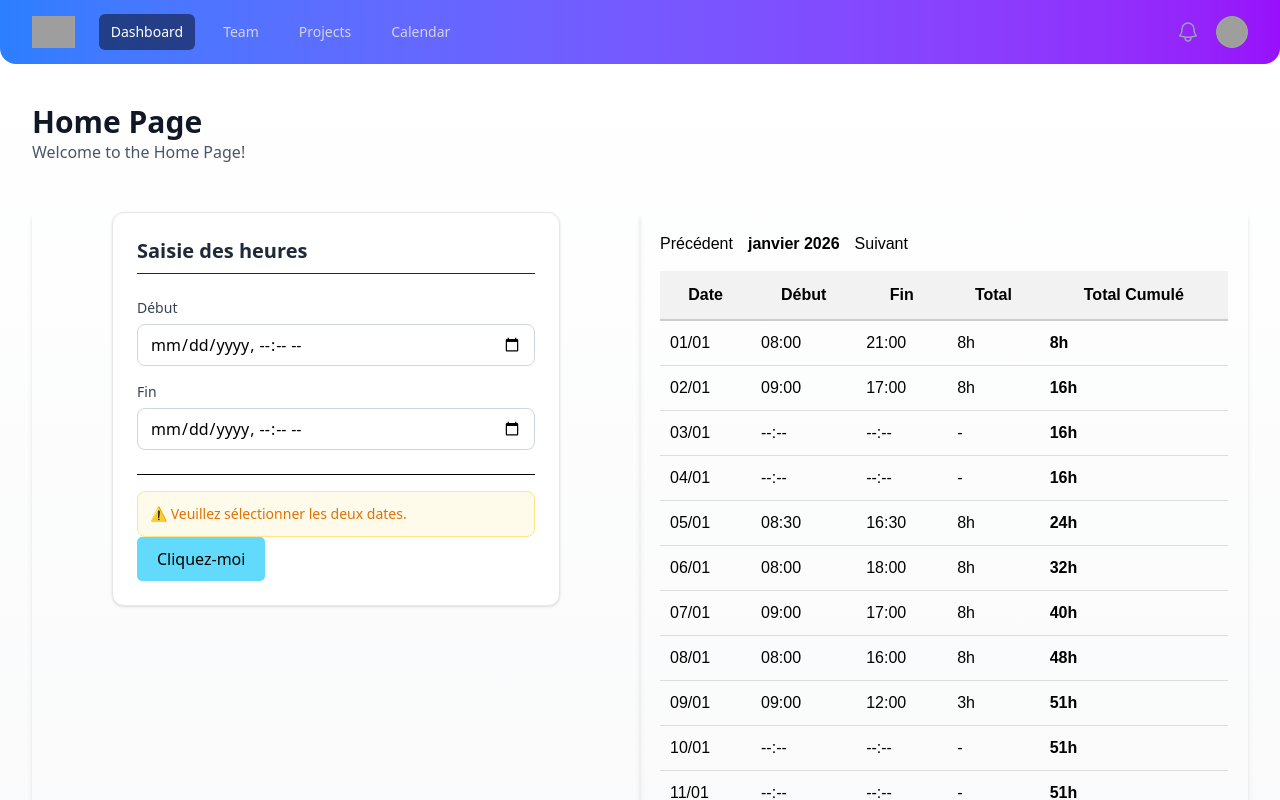
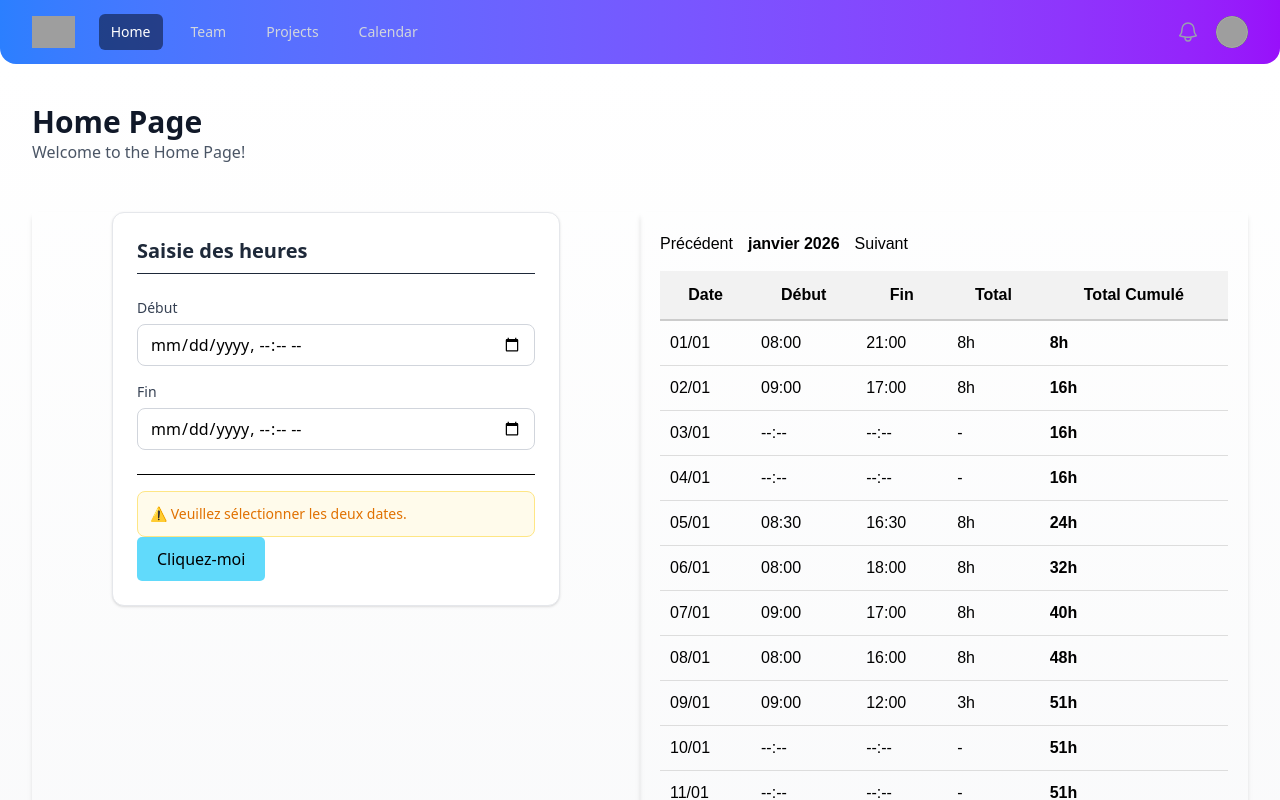
Before and after one commit to Kilian-I/McDoCalendar, a React (Vite) app: page /home in a window 1280 px wide. Shown: the top 800 px of the page. Built offline with nearby package versions, Linux system fonts and the light colour scheme; grey boxes are pictures that could not be loaded.

Commit message:
nav home

```diff
--- a/src/components/Navbar.component.tsx
+++ b/src/components/Navbar.component.tsx
@@ -4,7 +4,7 @@ import { BellIcon, Bars3Icon, XMarkIcon} from '@heroicons/react/24/outline'
 
 
 const navigation = [
-  { name: 'Dashboard', href: '#', current: true },
+  { name: 'Home', href: '/home', current: true },
   { name: 'Team', href: '#', current: false },
   { name: 'Projects', href: '#', current: false },
   { name: 'Calendar', href: '#', current: false },
```
